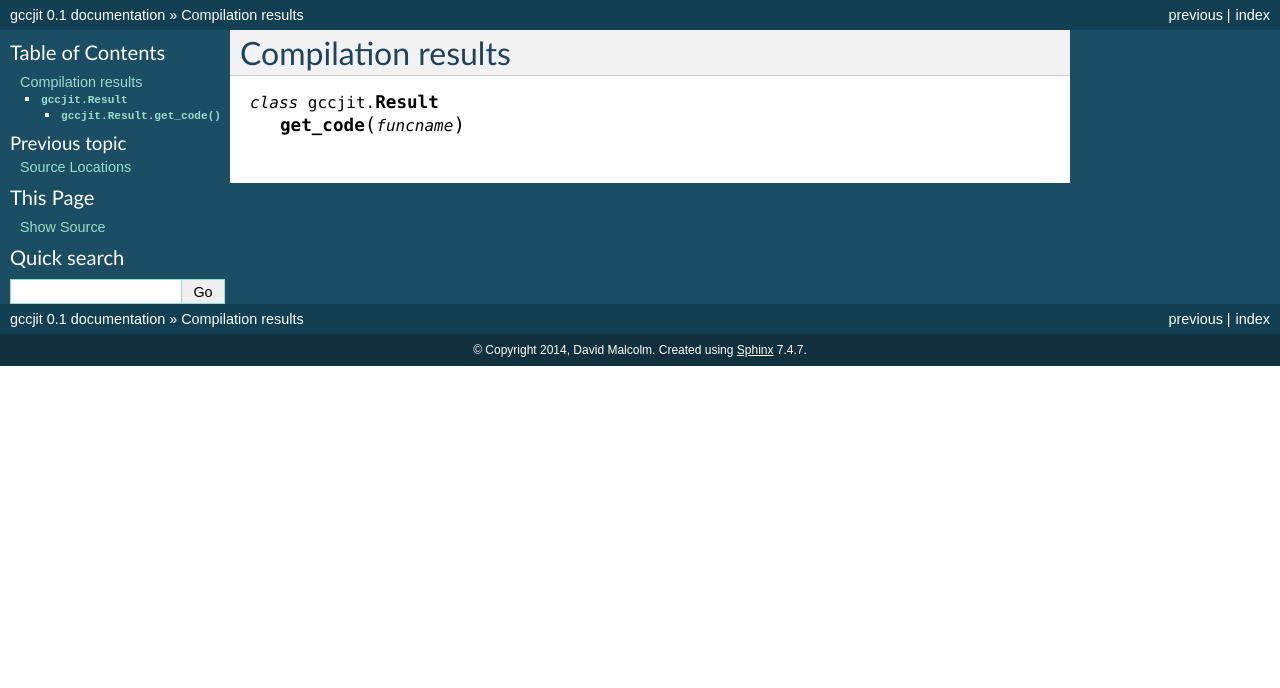
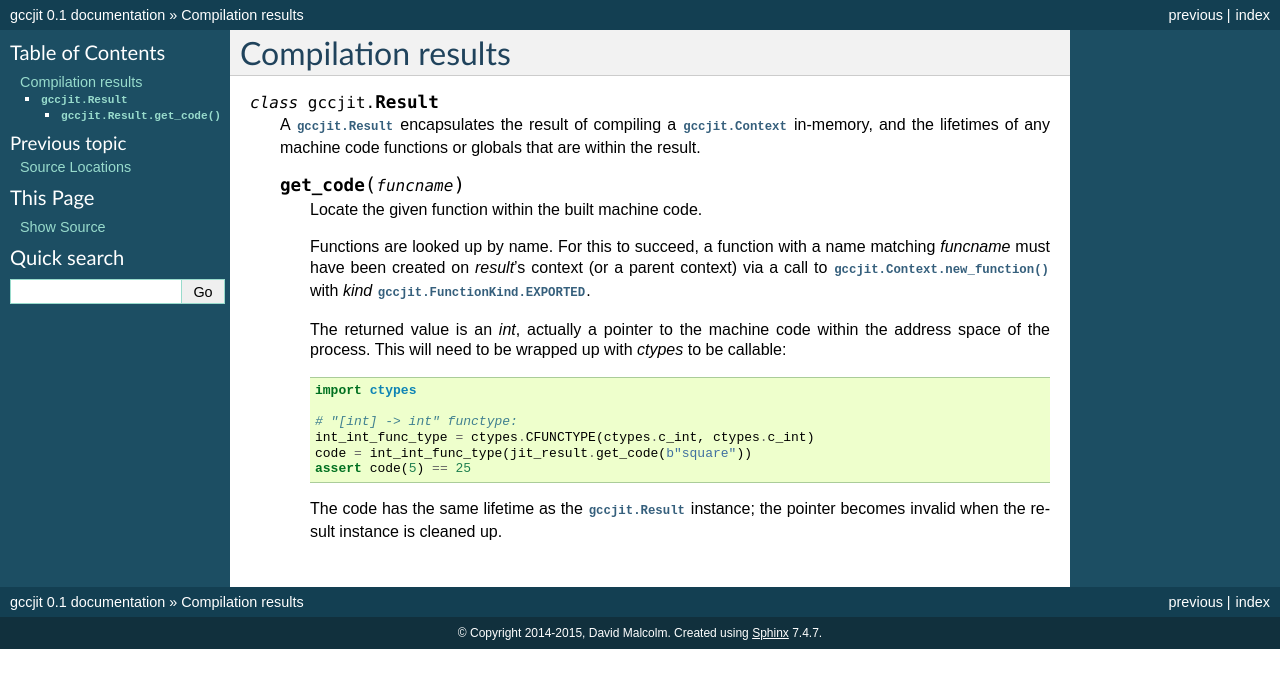
Before and after one commit to davidmalcolm/pygccjit, a Sphinx documentation site: the page built from doc/results.rst, in a window 1280 px wide. Shown: the top 688 px of the page. Built offline with Sphinx 7.4.7, drawn with Linux system fonts in a browser that asks for light colours.

Commit message:
Call gcc_jit_result_release; start documenting gccjit.Result

```diff
--- a/doc/conf.py
+++ b/doc/conf.py
@@ -41,7 +41,7 @@ master_doc = 'index'
 
 # General information about the project.
 project = u'gccjit'
-copyright = u'2014, David Malcolm'
+copyright = u'2014-2015, David Malcolm'
 
 # The version info for the project you're documenting, acts as replacement for
 # |version| and |release|, also used in various other places throughout the
--- a/doc/results.rst
+++ b/doc/results.rst
@@ -1,5 +1,5 @@
-.. Copyright 2014 David Malcolm <dmalcolm@redhat.com>
-   Copyright 2014 Red Hat, Inc.
+.. Copyright 2014-2015 David Malcolm <dmalcolm@redhat.com>
+   Copyright 2014-2015 Red Hat, Inc.
 
    This is free software: you can redistribute it and/or modify it
    under the terms of the GNU General Public License as published by
@@ -20,6 +20,34 @@ Compilation results
 
 .. py:class:: gccjit.Result
 
+   A :py:class:`gccjit.Result` encapsulates the result of compiling a
+   :py:class:`gccjit.Context` in-memory, and the lifetimes of any
+   machine code functions or globals that are within the result.
+
    .. py:method:: get_code(funcname)
 
-      .. TODO
+      Locate the given function within the built machine code.
+
+      Functions are looked up by name.  For this to succeed, a function
+      with a name matching `funcname` must have been created on
+      `result`'s context (or a parent context) via a call to
+      :py:meth:`gccjit.Context.new_function` with `kind`
+      :py:data:`gccjit.FunctionKind.EXPORTED`.
+
+      .. error-handling?
+
+      The returned value is an
+      `int`, actually a pointer to the machine code within the
+      address space of the process.  This will need to be wrapped up
+      with `ctypes` to be callable::
+
+         import ctypes
+
+         # "[int] -> int" functype:
+         int_int_func_type = ctypes.CFUNCTYPE(ctypes.c_int, ctypes.c_int)
+         code = int_int_func_type(jit_result.get_code(b"square"))
+         assert code(5) == 25
+
+      The code has the same lifetime as the :py:class:`gccjit.Result`
+      instance; the pointer becomes invalid when the result instance
+      is cleaned up.
```
Also changed, not shown: 1 other file.
